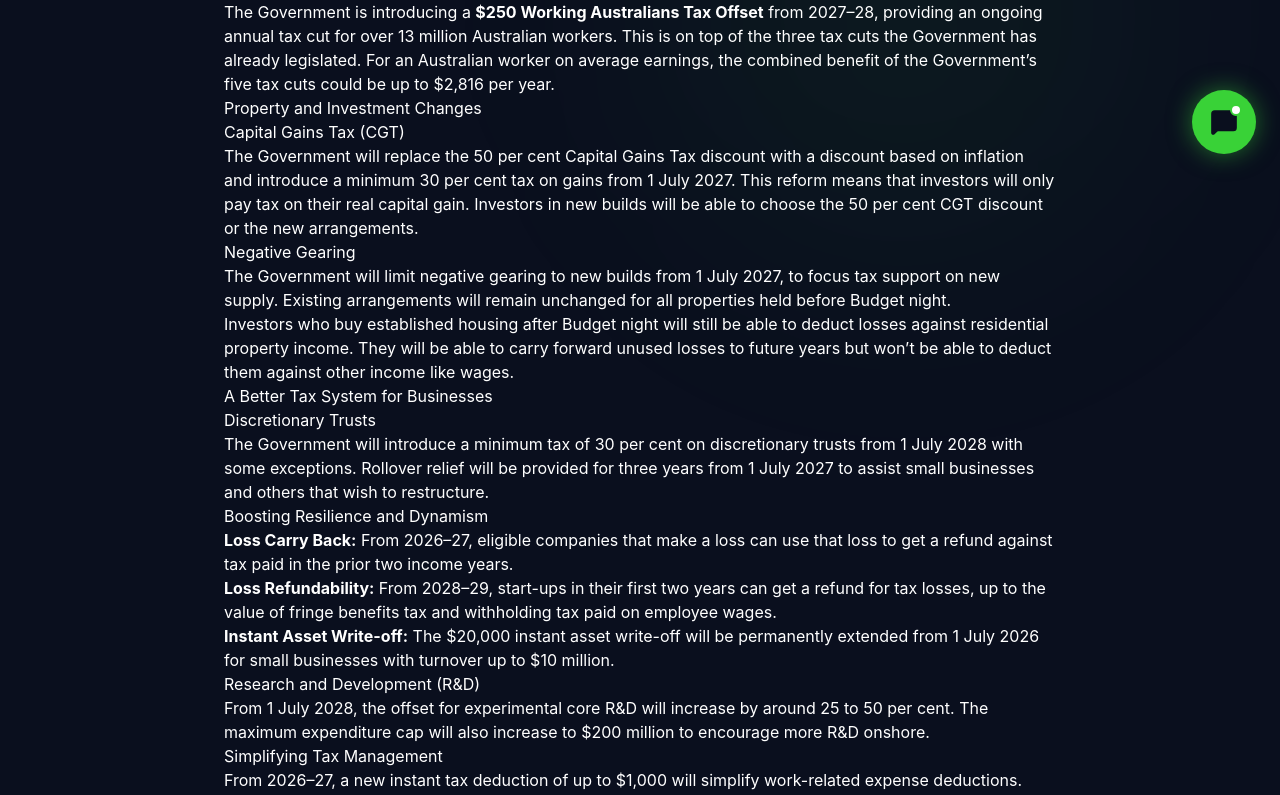
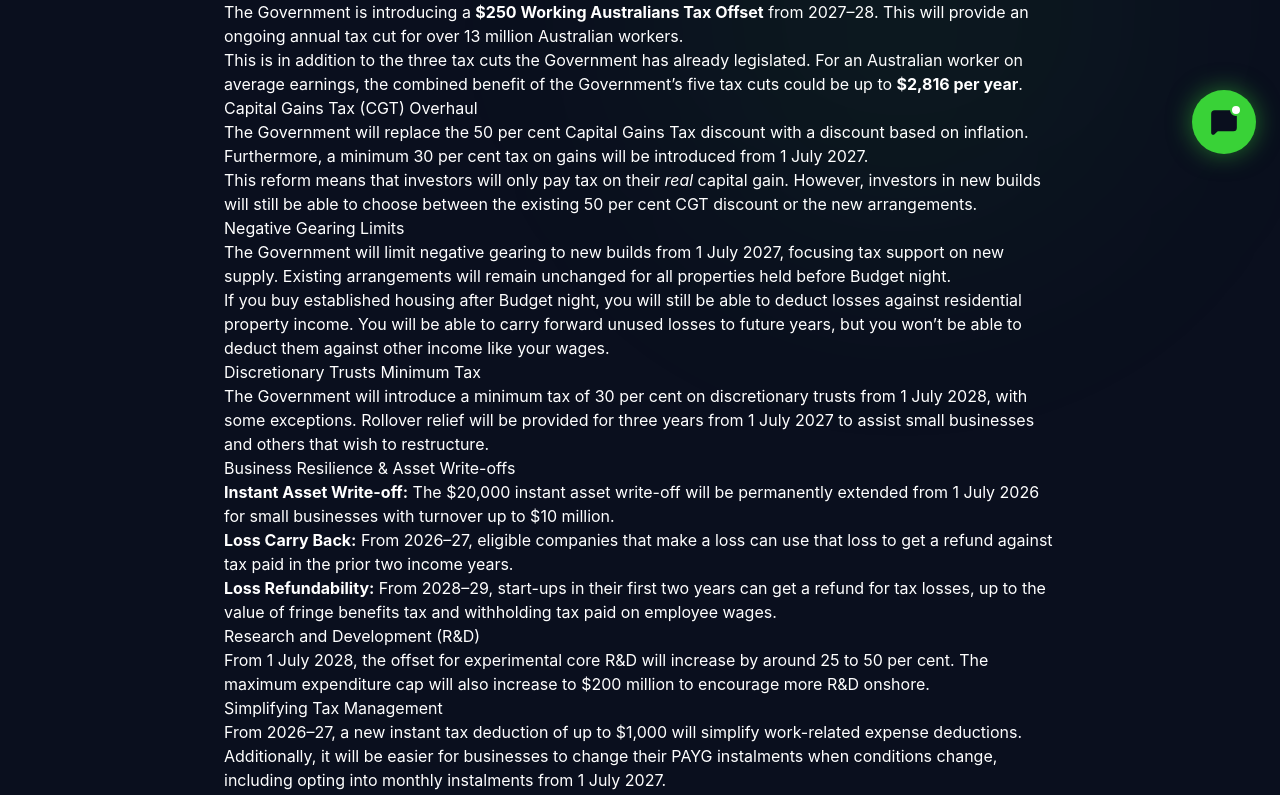
Before and after one commit to vforceacc/vforce-tax-modern, a Next.js app: page /news/2026-27-tax-reform in a window 1280 px wide. Shown: the part 622-1417 px from the top of the page. Built offline with nearby package versions, Linux system fonts and the light colour scheme.

Commit message:
style: format article with H2s and use aussie spelling

```diff
--- a/src/app/news/2026-27-tax-reform/page.tsx
+++ b/src/app/news/2026-27-tax-reform/page.tsx
@@ -68,54 +68,58 @@ export default function TaxReformArticle() {
         {/* Content Body */}
         <div className="prose prose-invert prose-lg max-w-none font-inter
           prose-headings:font-outfit prose-headings:font-bold prose-headings:text-white
-          prose-h2:text-3xl prose-h2:mt-12 prose-h2:mb-6 prose-h2:pb-2 prose-h2:border-b prose-h2:border-white/10
-          prose-h3:text-2xl prose-h3:mt-8 prose-h3:mb-4 prose-h3:text-[#39d237]
+          prose-h2:text-3xl prose-h2:mt-16 prose-h2:mb-6 prose-h2:pb-2 prose-h2:border-b prose-h2:border-white/10
           prose-p:text-gray-300 prose-p:leading-relaxed prose-p:mb-6
           prose-li:text-gray-300 prose-ul:mb-6
           prose-strong:text-white prose-strong:font-semibold">
 
           <h2>Cutting Taxes for Working Australians</h2>
           <p>
-            The Government is introducing a <strong>$250 Working Australians Tax Offset</strong> from 2027–28, providing an ongoing annual tax cut for over 13 million Australian workers. This is on top of the three tax cuts the Government has already legislated. For an Australian worker on average earnings, the combined benefit of the Government’s five tax cuts could be up to $2,816 per year.
+            The Government is introducing a <strong>$250 Working Australians Tax Offset</strong> from 2027–28. This will provide an ongoing annual tax cut for over 13 million Australian workers.
+          </p>
+          <p>
+            This is in addition to the three tax cuts the Government has already legislated. For an Australian worker on average earnings, the combined benefit of the Government’s five tax cuts could be up to <strong>$2,816 per year</strong>.
           </p>
 
-          <h2>Property and Investment Changes</h2>
-
-          <h3>Capital Gains Tax (CGT)</h3>
+          <h2>Capital Gains Tax (CGT) Overhaul</h2>
           <p>
-            The Government will replace the 50 per cent Capital Gains Tax discount with a discount based on inflation and introduce a minimum 30 per cent tax on gains from 1 July 2027. This reform means that investors will only pay tax on their real capital gain. Investors in new builds will be able to choose the 50 per cent CGT discount or the new arrangements.
+            The Government will replace the 50 per cent Capital Gains Tax discount with a discount based on inflation. Furthermore, a minimum 30 per cent tax on gains will be introduced from 1 July 2027.
+          </p>
+          <p>
+            This reform means that investors will only pay tax on their <em>real</em> capital gain. However, investors in new builds will still be able to choose between the existing 50 per cent CGT discount or the new arrangements.
           </p>
 
-          <h3>Negative Gearing</h3>
+          <h2>Negative Gearing Limits</h2>
           <p>
-            The Government will limit negative gearing to new builds from 1 July 2027, to focus tax support on new supply. Existing arrangements will remain unchanged for all properties held before Budget night.
+            The Government will limit negative gearing to new builds from 1 July 2027, focusing tax support on new supply. Existing arrangements will remain unchanged for all properties held before Budget night.
           </p>
           <p>
-            Investors who buy established housing after Budget night will still be able to deduct losses against residential property income. They will be able to carry forward unused losses to future years but won’t be able to deduct them against other income like wages.
+            If you buy established housing after Budget night, you will still be able to deduct losses against residential property income. You will be able to carry forward unused losses to future years, but you won’t be able to deduct them against other income like your wages.
           </p>
 
-          <h2>A Better Tax System for Businesses</h2>
-
-          <h3>Discretionary Trusts</h3>
+          <h2>Discretionary Trusts Minimum Tax</h2>
           <p>
-            The Government will introduce a minimum tax of 30 per cent on discretionary trusts from 1 July 2028 with some exceptions. Rollover relief will be provided for three years from 1 July 2027 to assist small businesses and others that wish to restructure.
+            The Government will introduce a minimum tax of 30 per cent on discretionary trusts from 1 July 2028, with some exceptions. Rollover relief will be provided for three years from 1 July 2027 to assist small businesses and others that wish to restructure.
           </p>
 
-          <h3>Boosting Resilience and Dynamism</h3>
+          <h2>Business Resilience & Asset Write-offs</h2>
           <ul>
+            <li><strong>Instant Asset Write-off:</strong> The $20,000 instant asset write-off will be permanently extended from 1 July 2026 for small businesses with turnover up to $10 million.</li>
             <li><strong>Loss Carry Back:</strong> From 2026–27, eligible companies that make a loss can use that loss to get a refund against tax paid in the prior two income years.</li>
             <li><strong>Loss Refundability:</strong> From 2028–29, start-ups in their first two years can get a refund for tax losses, up to the value of fringe benefits tax and withholding tax paid on employee wages.</li>
-            <li><strong>Instant Asset Write-off:</strong> The $20,000 instant asset write-off will be permanently extended from 1 July 2026 for small businesses with turnover up to $10 million.</li>
           </ul>
 
-          <h3>Research and Development (R&D)</h3>
+          <h2>Research and Development (R&D)</h2>
           <p>
             From 1 July 2028, the offset for experimental core R&D will increase by around 25 to 50 per cent. The maximum expenditure cap will also increase to $200 million to encourage more R&D onshore.
           </p>
 
           <h2>Simplifying Tax Management</h2>
           <p>
-            From 2026–27, a new instant tax deduction of up to $1,000 will simplify work-related expense deductions. Additionally, it will be easier for businesses to change their PAYG instalments when conditions change, including opting into monthly instalments from 1 July 2027.
+            From 2026–27, a new instant tax deduction of up to $1,000 will simplify work-related expense deductions.
+          </p>
+          <p>
+            Additionally, it will be easier for businesses to change their PAYG instalments when conditions change, including opting into monthly instalments from 1 July 2027.
           </p>
 
         </div>
@@ -130,7 +134,7 @@ export default function TaxReformArticle() {
             Strategic Tax Tip
           </h3>
           <p className="text-gray-300 font-inter mb-8 leading-relaxed relative z-10">
-            With the upcoming limits on negative gearing for established properties taking effect in 2027, now is the crucial window to evaluate your current property portfolio. Restructuring your investments or bringing forward property acquisitions could potentially grandfather your assets under the existing, more favorable rules. Furthermore, businesses should immediately review their capital expenditure plans to maximize the permanent $20,000 instant asset write-off.
+            With the upcoming limits on negative gearing for established properties taking effect in 2027, now is the crucial window to evaluate your current property portfolio. Restructuring your investments or bringing forward property acquisitions could potentially grandfather your assets under the existing, more favourable rules. Furthermore, businesses should immediately review their capital expenditure plans to maximise the permanent $20,000 instant asset write-off.
           </p>
           <div className="flex flex-col sm:flex-row gap-4 relative z-10">
             <Link
```
